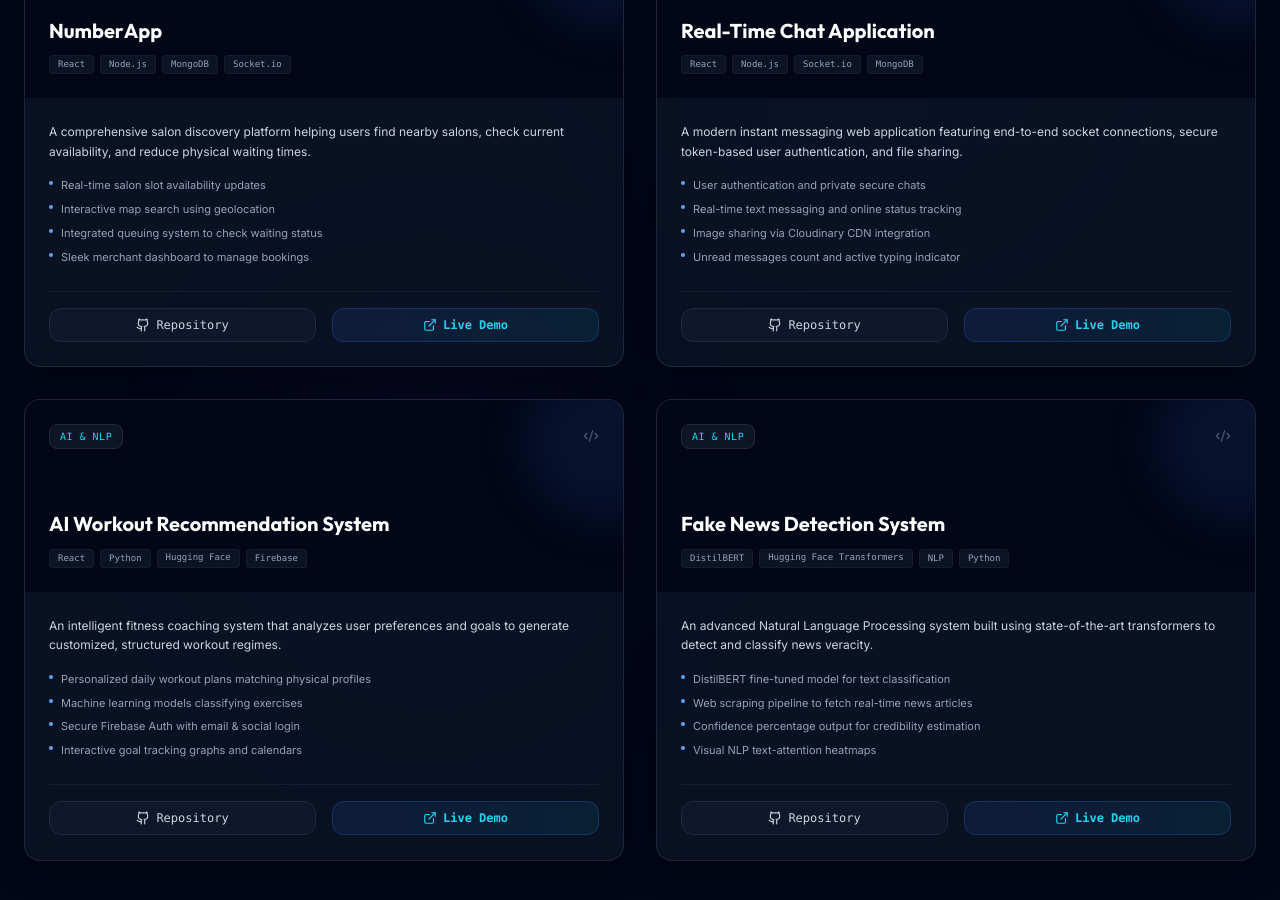
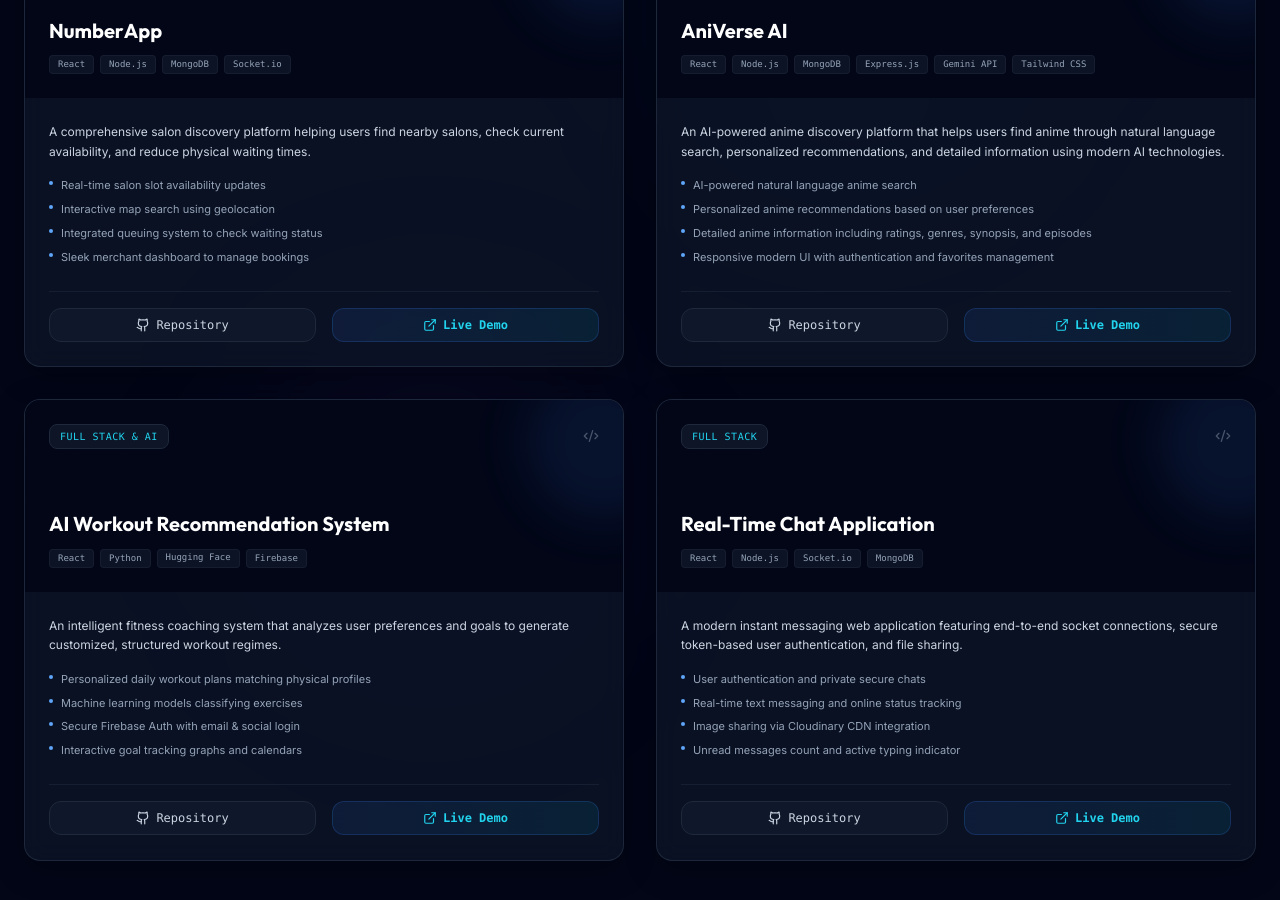
Before and after one commit to pradyumn980/Portfolio, a React (Vite) app: page / in a window 1280 px wide. Shown: the part 4100-5000 px from the top of the page. Built offline with nearby package versions, Linux system fonts and the light colour scheme.

Commit message:
projects fixed

```diff
--- a/src/data/portfolioData.ts
+++ b/src/data/portfolioData.ts
@@ -23,7 +23,7 @@ export interface ExperienceItem {
 export interface ProjectItem {
   title: string;
   description: string;
-  category: 'Full Stack' | 'AI & NLP' | 'Frontend' | 'All';
+  category: 'Full Stack' | 'AI & NLP' | 'Frontend' | 'Full Stack & AI'| 'All';
   image: string;
   tech: string[];
   github: string;
@@ -250,6 +250,44 @@ export const PROJECTS_DATA: ProjectItem[] = [
     ]
   },
   {
+  title: "AniVerse AI",
+  description:
+    "An AI-powered anime discovery platform that helps users find anime through natural language search, personalized recommendations, and detailed information using modern AI technologies.",
+  category: "Full Stack & AI",
+  image: "aniverse",
+  tech: [
+    "React",
+    "Node.js",
+    "MongoDB",
+    "Express.js",
+    "Gemini API",
+    "Tailwind CSS"
+  ],
+  github: "https://github.com/pradyumn980/AnimeNew",
+  live: "https://anime-new-beta.vercel.app/",
+  features: [
+    "AI-powered natural language anime search",
+    "Personalized anime recommendations based on user preferences",
+    "Detailed anime information including ratings, genres, synopsis, and episodes",
+    "Responsive modern UI with authentication and favorites management"
+  ]
+},
+{
+    title: "AI Workout Recommendation System",
+    description: "An intelligent fitness coaching system that analyzes user preferences and goals to generate customized, structured workout regimes.",
+    category: "Full Stack & AI",
+    image: "fitness",
+    tech: ["React", "Python", "Hugging Face", "Firebase"],
+    github: "https://github.com/pradyumn980/gym",
+    live: "https://gym-nine-xi.vercel.app/",
+    features: [
+      "Personalized daily workout plans matching physical profiles",
+      "Machine learning models classifying exercises",
+      "Secure Firebase Auth with email & social login",
+      "Interactive goal tracking graphs and calendars"
+    ]
+  },
+  {
     title: "Real-Time Chat Application",
     description: "A modern instant messaging web application featuring end-to-end socket connections, secure token-based user authentication, and file sharing.",
     category: "Full Stack",
@@ -264,34 +302,5 @@ export const PROJECTS_DATA: ProjectItem[] = [
       "Unread messages count and active typing indicator"
     ]
   },
-  {
-    title: "AI Workout Recommendation System",
-    description: "An intelligent fitness coaching system that analyzes user preferences and goals to generate customized, structured workout regimes.",
-    category: "AI & NLP",
-    image: "fitness",
-    tech: ["React", "Python", "Hugging Face", "Firebase"],
-    github: "https://github.com/pradyumn980/gym",
-    live: "https://gym-nine-xi.vercel.app/",
-    features: [
-      "Personalized daily workout plans matching physical profiles",
-      "Machine learning models classifying exercises",
-      "Secure Firebase Auth with email & social login",
-      "Interactive goal tracking graphs and calendars"
-    ]
-  },
-  {
-    title: "Fake News Detection System",
-    description: "An advanced Natural Language Processing system built using state-of-the-art transformers to detect and classify news veracity.",
-    category: "AI & NLP",
-    image: "news",
-    tech: ["DistilBERT", "Hugging Face Transformers", "NLP", "Python"],
-    github: "https://github.com",
-    live: "https://example.com",
-    features: [
-      "DistilBERT fine-tuned model for text classification",
-      "Web scraping pipeline to fetch real-time news articles",
-      "Confidence percentage output for credibility estimation",
-      "Visual NLP text-attention heatmaps"
-    ]
-  }
+
 ];
```
